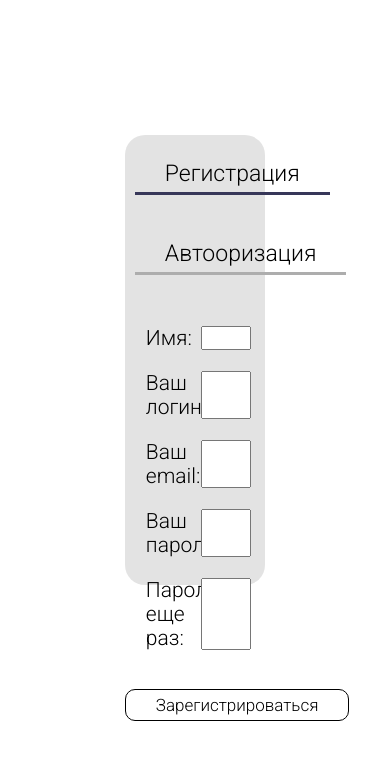
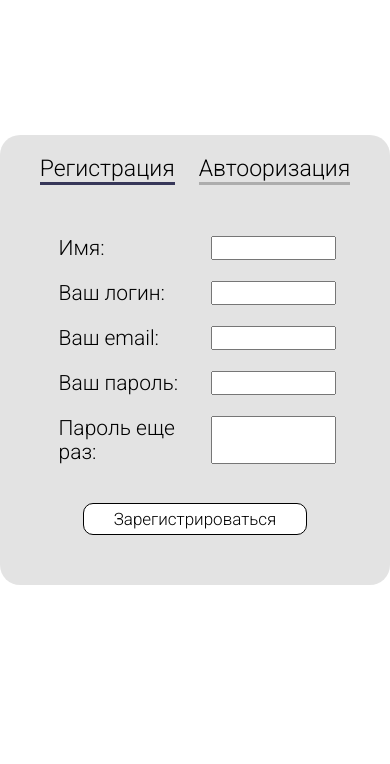
Before and after one commit to Dmitriy3333/sanatorium_mai, a Flask app: page /signup in a window 390 px wide. Shown: the part 80-844 px from the top of the page. Run offline with Flask 3, Linux system fonts and the light colour scheme.

Commit message:
Update registration.css

```diff
--- a/static/style/registration.css
+++ b/static/style/registration.css
@@ -126,3 +126,21 @@
     border-bottom: 2px solid rgb(28, 103, 10);
     text-align: center;
 }
+
+@media (max-width: 768px) {
+    .registration {
+        box-sizing: border-box;
+        background-color: rgba(128, 128, 128, 0.218);
+        width: 100%;
+        height: 450px;
+        text-align: center;
+        padding-top: 10px ;
+        margin-left: 0%;
+        border-radius: 20px;
+        margin-top: 16vh;
+    }
+
+    .registration a {
+        padding: 0px;
+    }
+}
```
